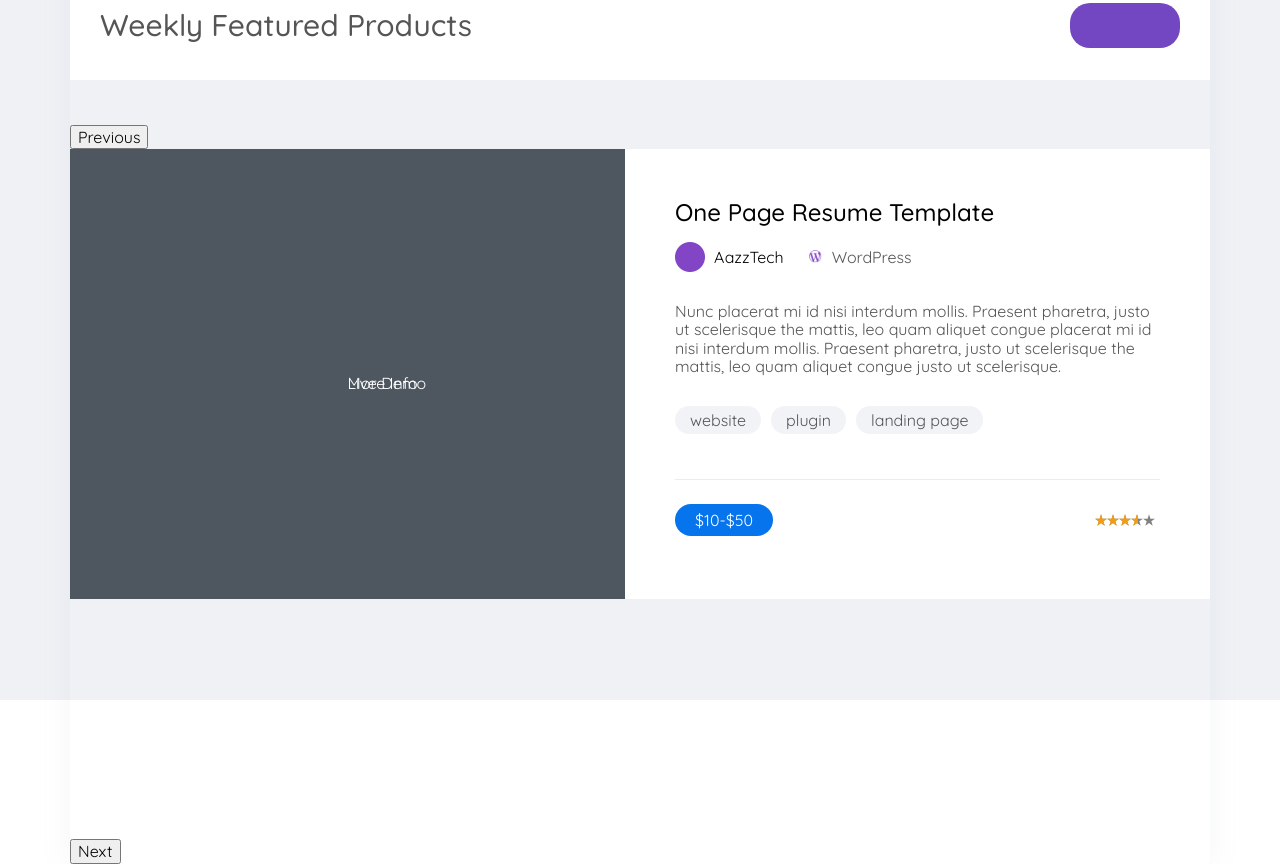
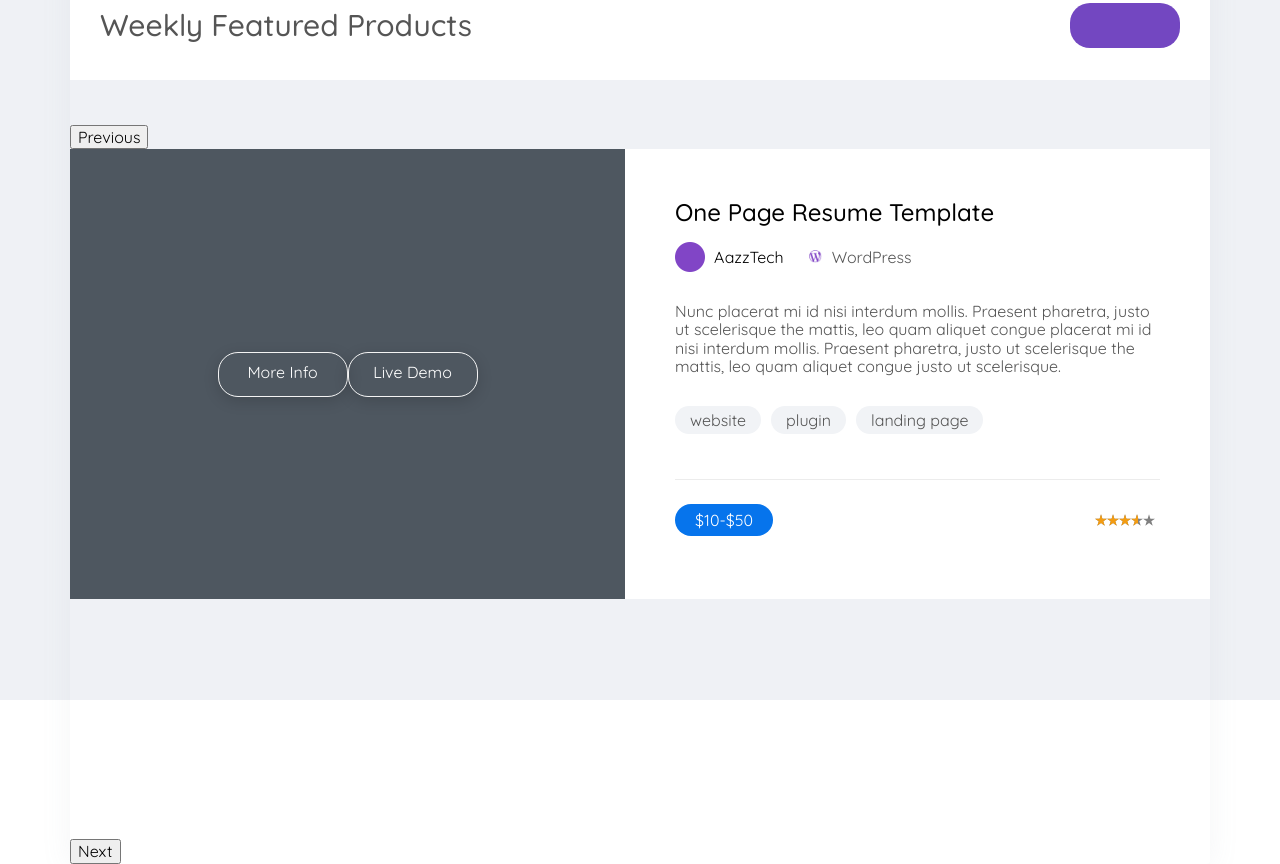
Before and after one commit to Jsprofi/MartPlace--from0toVados, a website: page app/index.html in a window 1280 px wide. Shown: the part 1760-2624 px from the top of the page. Drawn offline with nearby package versions, Linux system fonts and the light colour scheme.

Commit message:
15.09.2020 commit 3

```diff
--- a/app/scss/style.scss
+++ b/app/scss/style.scss
@@ -355,18 +355,28 @@
         background-repeat: no-repeat;
         min-height: 450px;
         transition: all 0.3s;
+        position: relative;
     }
     &-buttons {
-        position: relative;
+        position: absolute;
+        //top: 50%;
         width: 100%;
         margin: 0 auto;
         height: 450px;
+        display: flex;
+        justify-content: center;
+        align-items: center;
     }
     &-button {
-        position: absolute;
-        top: 50%;
-        left: 50%;
         color: white;
+        width: 130px;
+        height: 45px;
+        border: 1px solid;
+        box-shadow: 0px 4px 15px 0px rgba(0, 0, 0, 0.15);
+        border-color: rgb(244, 244, 244);
+        border-radius: 20px;
+        text-align: center;
+        padding-top: 10px;
     }
     &-images:hover {
         background-image: url("../images/BG-weekly1.png") !important;
```
Also changed, not shown: app/css/style.min.css.
